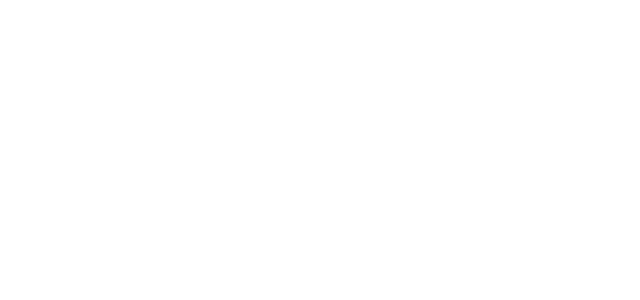
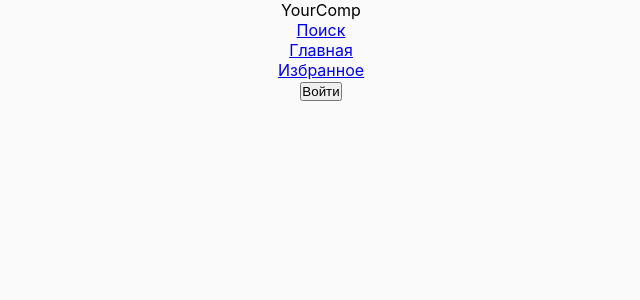
Before and after one commit to sonia13marker/yourcomp_test_task, a React (Create React App) app: page / in a window 1280 px wide. Shown: the top 300 px of the page, without its empty margins (319-959 px from the left). Built offline with nearby package versions, Linux system fonts and the light colour scheme.

Commit message:
install sass, react-router-dom and layout

```diff
--- a/package.json
+++ b/package.json
@@ -9,6 +9,7 @@
     "@testing-library/user-event": "^13.5.0",
     "react": "^18.2.0",
     "react-dom": "^18.2.0",
+    "react-router-dom": "^6.20.0",
     "react-scripts": "5.0.1",
     "web-vitals": "^2.1.4"
   },
@@ -40,6 +41,7 @@
   },
   "devDependencies": {
     "gh-pages": "^6.1.0",
-    "sass": "^1.69.5"
+    "sass": "^1.69.5",
+    "sass-loader": "^13.3.2"
   }
 }
--- a/src/App.js
+++ b/src/App.js
@@ -1,10 +1,17 @@
-
+import './style.scss';
 import './App.css';
+import SearchPage from './pages/SearchPage/SearchPage';
+import { BrowserRouter, Route, Routes } from 'react-router-dom';
 
 function App() {
   return (
     <div className="App">
-
+      <BrowserRouter>
+        <Routes>
+          <Route path='/' element={<SearchPage />} />
+        </Routes>
+      </BrowserRouter>
+      {/* <SearchPage /> */}
     </div>
   );
 }
--- /dev/null
+++ b/src/components/Header/Header.jsx
@@ -0,0 +1,35 @@
+import { Link, NavLink } from 'react-router-dom';
+import './Header.scss';
+
+export default function Header () {
+    return <header className='header'>
+            <span className='header__logo'>
+                YourC<span>omp</span>
+            </span>
+
+            <nav className='header__nav'>
+                <ul>
+                    <li className='header__nav__li'>
+                        <NavLink to="/">
+                        Поиск
+                        </NavLink>
+                    </li>
+                    <li className='header__nav__li'>
+                        <NavLink to="/#">
+                        Главная
+                        </NavLink>
+                    </li>
+                    <li className='header__nav__li'>
+                        <NavLink to="/#">
+                        Избранное
+                        </NavLink>
+                    </li>
+                </ul>
+            </nav>
+
+            <button className='header__loginBtn'>
+                Войти
+                <span className='header__loginBtn__icon' />
+            </button>
+    </header>
+}
--- a/src/index.css
+++ b/src/index.css
@@ -1,4 +1,4 @@
-body {
+/* body {
   margin: 0;
   font-family: -apple-system, BlinkMacSystemFont, 'Segoe UI', 'Roboto', 'Oxygen',
     'Ubuntu', 'Cantarell', 'Fira Sans', 'Droid Sans', 'Helvetica Neue',
@@ -10,4 +10,4 @@ body {
 code {
   font-family: source-code-pro, Menlo, Monaco, Consolas, 'Courier New',
     monospace;
-}
+} */
--- /dev/null
+++ b/src/pages/SearchPage/SearchPage.jsx
@@ -0,0 +1,8 @@
+import Header from '../../components/Header/Header';
+import './SearchPage.scss';
+
+export default function SearchPage () {
+    return(
+        <Header />
+    )
+}
--- /dev/null
+++ b/src/pages/SearchPage/SearchPage.scss
@@ -0,0 +1 @@
+@import '../../style.scss';
--- a/src/style.scss
+++ b/src/style.scss
@@ -5,7 +5,29 @@
     box-sizing: border-box;
 }
 
+//--------переменные-------
+$main-white-color: #fff;
+$main-black-color: #030303;
+$main-blue-color: #1890FF;
+$main-blue-color-hover: #096DD9;
+$main-yellow-color: #FFF230;
+$badge-blue-color-: #72BFFF;
+$badge-green-color: #72FF91;
+$gray-description: #5E6B75;
+$gray-more: #5C6B77;
+$border-gray-color: #D9D9D9;
+$white-color: #F7F7F7;
+
+$box-shadow: 0px 0px 30px 0px rgba(70, 131, 187, 0.09);
+$transition: all 0.4s;
+
+
+
+
 body {
+    font-family: -apple-system, 'Roboto', BlinkMacSystemFont, 'Segoe UI', 'Oxygen',
+    'Ubuntu', 'Cantarell', 'Fira Sans', 'Droid Sans', 'Helvetica Neue',
+    sans-serif;
     background-color: #FAFAFA;
 
 }
```
Also changed, not shown: src/components/Header/Header.scss (added), src/images/account_icon.svg (added), 1 other file (tests, documents, lock files or other folders).
